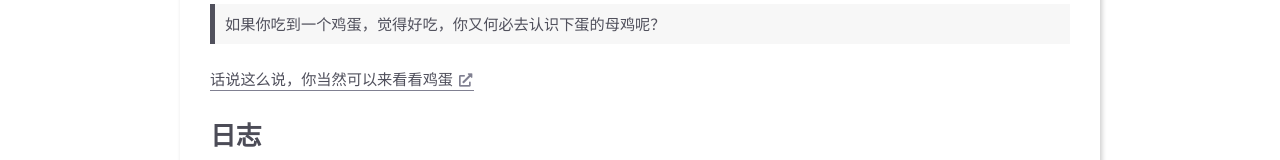
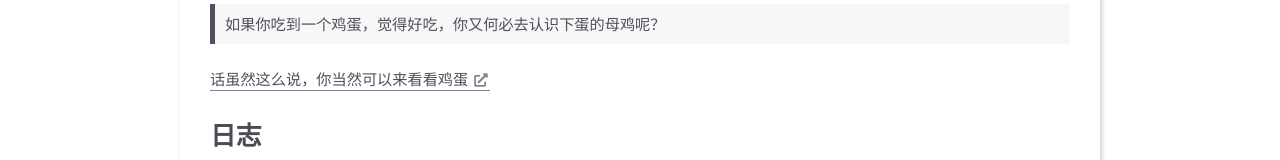
Before and after one commit to starNGC2237/starNGC2237.github.io, a plain HTML site: page about/index.html in a window 1280 px wide. Shown: the part 154-314 px from the top of the page. Drawn offline with Linux system fonts and the light colour scheme; some packages are replaced by stand-ins of ours; a script that the page names is missing.

Commit message:
Site updated: 2021-12-07 20:43:45

```diff
--- a/about/index.html
+++ b/about/index.html
@@ -164,7 +164,7 @@
                 <blockquote>
 <p>如果你吃到一个鸡蛋，觉得好吃，你又何必去认识下蛋的母鸡呢？</p>
 </blockquote>
-<p><a class="link"   target="_blank" rel="noopener" href="https://github.com/starNGC2237" >话说这么说，你当然可以来看看鸡蛋<i class="fas fa-external-link-alt"></i></a></p>
+<p><a class="link"   target="_blank" rel="noopener" href="https://github.com/starNGC2237" >话虽然这么说，你当然可以来看看鸡蛋<i class="fas fa-external-link-alt"></i></a></p>
 <h2 id="日志"><a href="#日志" class="headerlink" title="日志"></a>日志</h2><p>2021年12月使用了keep主题（我变心真快</p>
 <p>2021年11月使用了aurora主题</p>
 <p>2021年7月使用了next主题</p>
```
